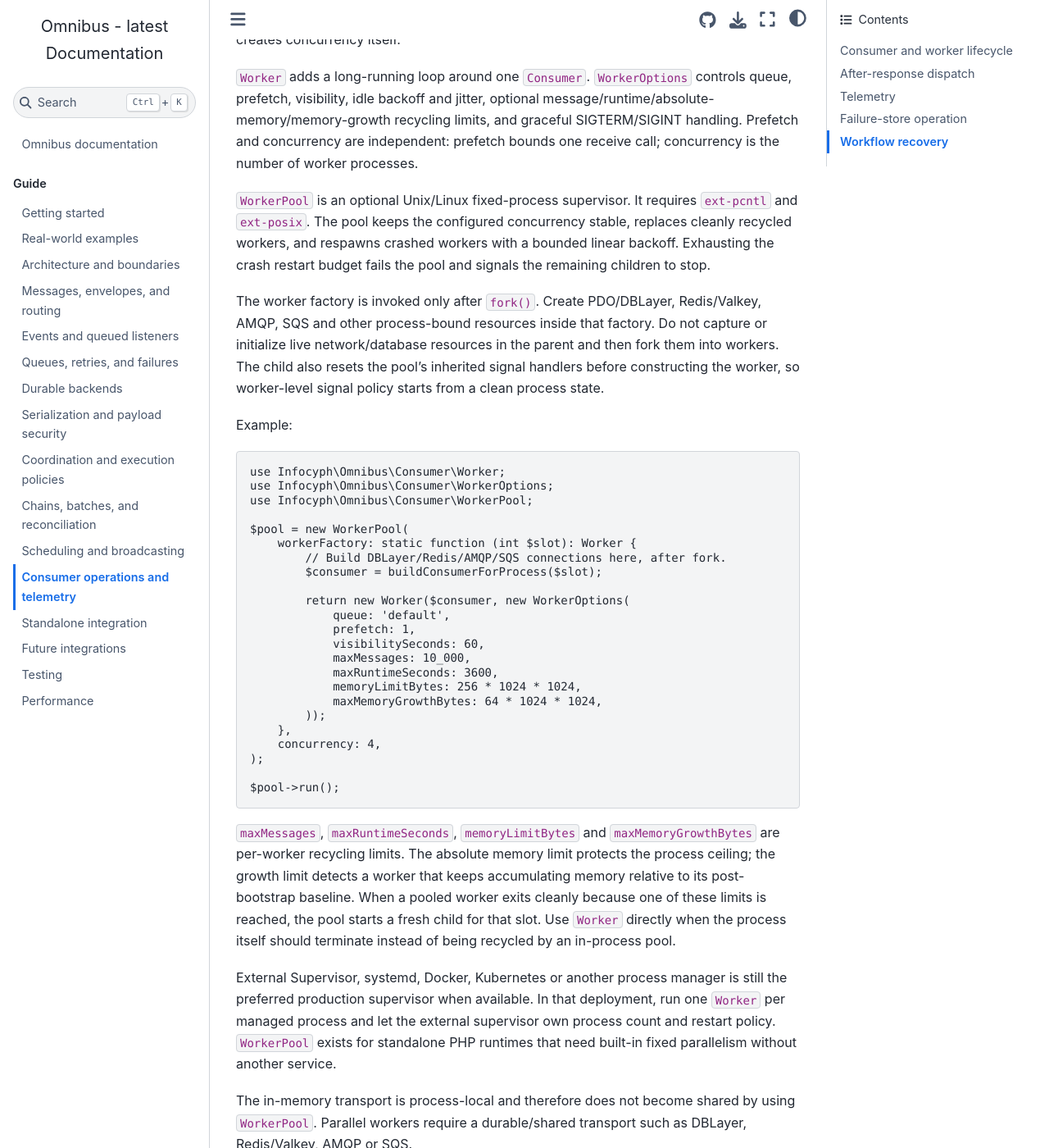
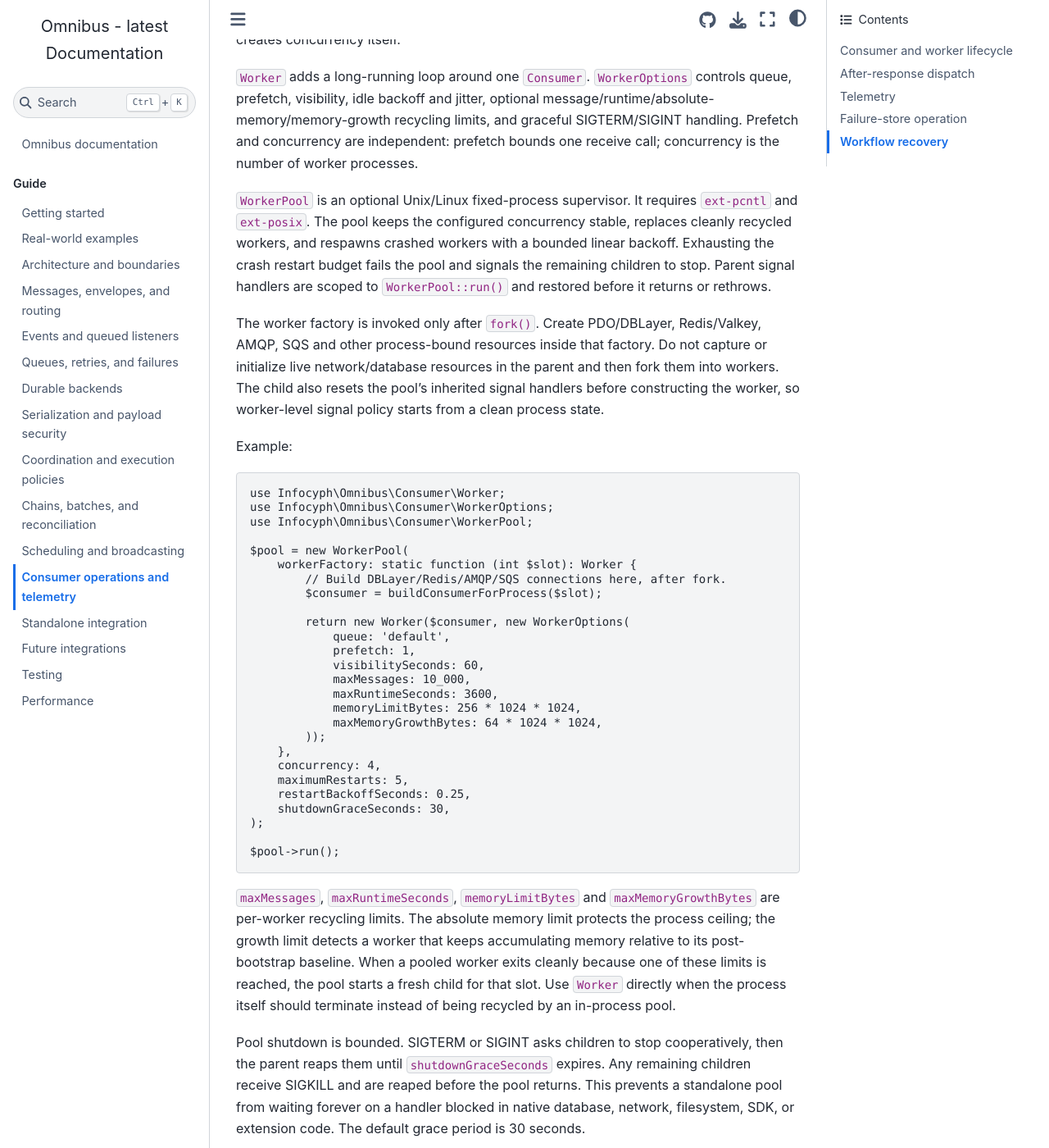
Before and after one commit to infocyph/Omnibus, a Sphinx documentation site: the page built from docs/operations.rst, in a window 1280 px wide and 1400 px high, scrolled down 279 px. Shown: the whole window at 82% size. Built offline with Sphinx 7.4.7 and the Sphinx Book theme 1.1.4, drawn with Linux system fonts in a browser that asks for light colours; some of the changed text lies outside the part shown.

Commit message:
Document bounded pool shutdown

```diff
--- a/docs/operations.rst
+++ b/docs/operations.rst
@@ -18,7 +18,8 @@ bounds one receive call; concurrency is the number of worker processes.
 ``ext-pcntl`` and ``ext-posix``. The pool keeps the configured concurrency
 stable, replaces cleanly recycled workers, and respawns crashed workers with a
 bounded linear backoff. Exhausting the crash restart budget fails the pool and
-signals the remaining children to stop.
+signals the remaining children to stop. Parent signal handlers are scoped to
+``WorkerPool::run()`` and restored before it returns or rethrows.
 
 The worker factory is invoked only after ``fork()``. Create PDO/DBLayer,
 Redis/Valkey, AMQP, SQS and other process-bound resources inside that factory.
@@ -49,6 +50,9 @@ Example::
             ));
         },
         concurrency: 4,
+        maximumRestarts: 5,
+        restartBackoffSeconds: 0.25,
+        shutdownGraceSeconds: 30,
     );
 
     $pool->run();
@@ -61,11 +65,19 @@ pooled worker exits cleanly because one of these limits is reached, the pool
 starts a fresh child for that slot. Use ``Worker`` directly when the process
 itself should terminate instead of being recycled by an in-process pool.
 
+Pool shutdown is bounded. SIGTERM or SIGINT asks children to stop cooperatively,
+then the parent reaps them until ``shutdownGraceSeconds`` expires. Any remaining
+children receive SIGKILL and are reaped before the pool returns. This prevents a
+standalone pool from waiting forever on a handler blocked in native database,
+network, filesystem, SDK, or extension code. The default grace period is 30
+seconds.
+
 External Supervisor, systemd, Docker, Kubernetes or another process manager is
 still the preferred production supervisor when available. In that deployment,
 run one ``Worker`` per managed process and let the external supervisor own
-process count and restart policy. ``WorkerPool`` exists for standalone PHP
-runtimes that need built-in fixed parallelism without another service.
+process count, restart policy, graceful-stop timeout, and hard termination.
+``WorkerPool`` exists for standalone PHP runtimes that need built-in fixed
+parallelism without another service.
 
 The in-memory transport is process-local and therefore does not become shared
 by using ``WorkerPool``. Parallel workers require a durable/shared transport
@@ -80,8 +92,9 @@ reservation transactions.
 
 Set visibility longer than ordinary handler execution. The cooperative
 ``DeadlineExecutionScope`` adds ``CancellationStamp`` and checks the deadline
-after execution, but cannot interrupt blocking PHP code. Hard termination
-belongs to the host or external process supervisor.
+after execution, but cannot interrupt blocking PHP code. ``Worker`` itself
+remains cooperative; hard termination belongs to ``WorkerPool`` or the external
+process supervisor.
 
 After-response dispatch
 -----------------------
```
